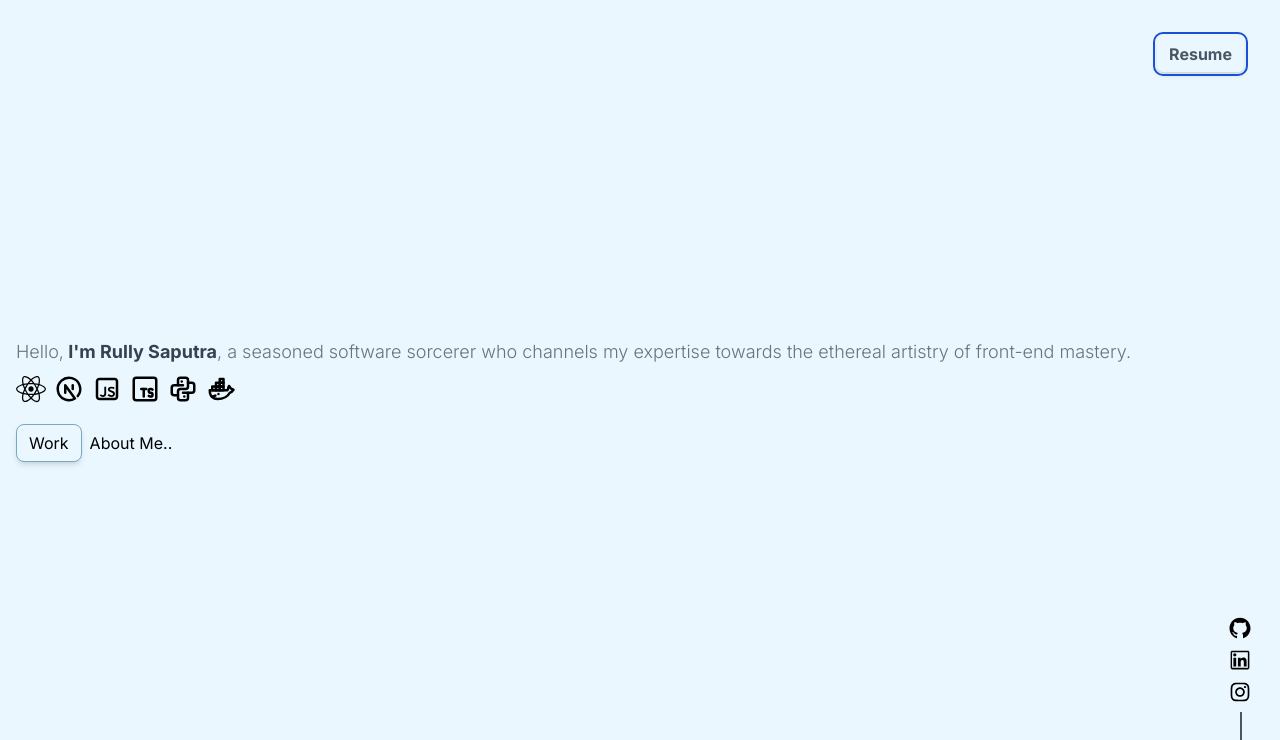
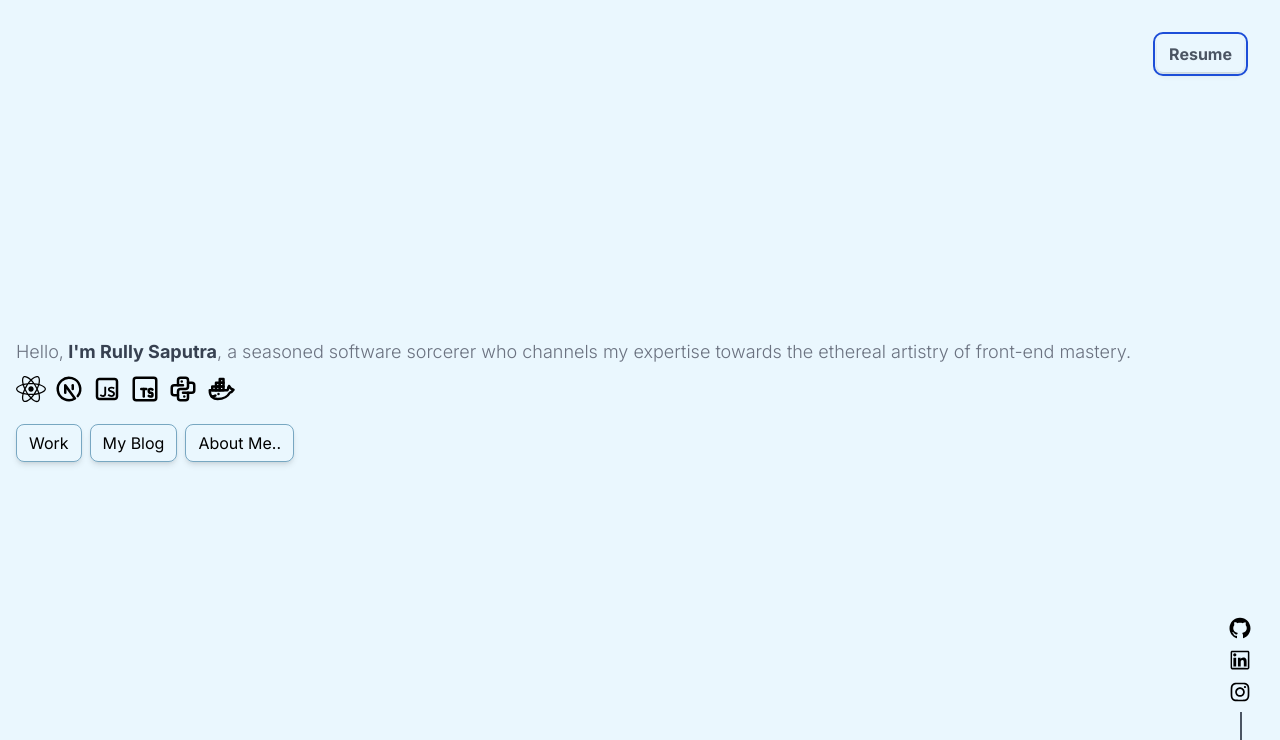
Before and after one commit to rully-saputra15/next-portfolio, a Next.js app: page / in a window 1280 px wide. Shown: the top 740 px of the page. Built offline with nearby package versions, Linux system fonts and the light colour scheme.

Commit message:
feat: link medium and redesign home

```diff
--- a/pages/index.tsx
+++ b/pages/index.tsx
@@ -22,6 +22,7 @@ import {
   initialFadeIn,
   transitionFadeIn,
 } from "@/helpers/animation";
+import { event } from "nextjs-google-analytics";
 
 export default function Home() {
   const router = useRouter();
@@ -32,6 +33,13 @@ export default function Home() {
     },
     [router]
   );
+
+  const handleOpenBlog = useCallback(() => {
+    event("open-my-blog", {
+      category: "open-medium",
+    });
+    window.open("https://medium.com/@rully.saputra4", "_blank");
+  }, []);
 
   return (
     <main className="flex flex-col h-full relative">
@@ -88,12 +96,11 @@ export default function Home() {
               label="Work"
               handleClick={() => handleChangePage("work")}
             />
-            <div
-              className="cursor-pointer"
-              onClick={() => handleChangePage("about")}
-            >
-              About Me..
-            </div>
+            <MainButton label="My Blog" handleClick={handleOpenBlog} />
+            <MainButton
+              label="About Me.."
+              handleClick={() => handleChangePage("about")}
+            />
           </motion.div>
         </div>
 
```
